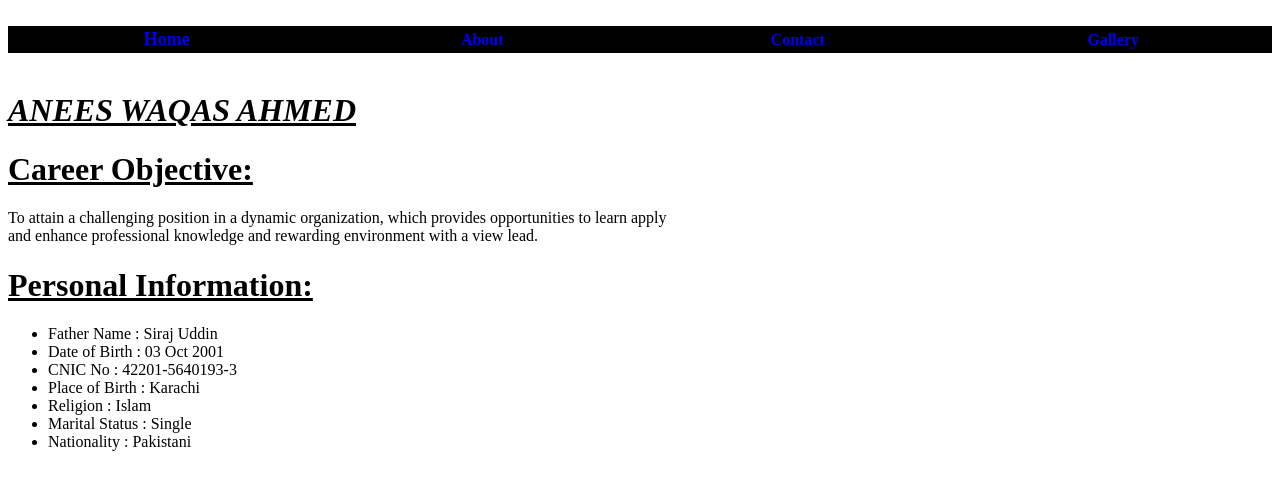
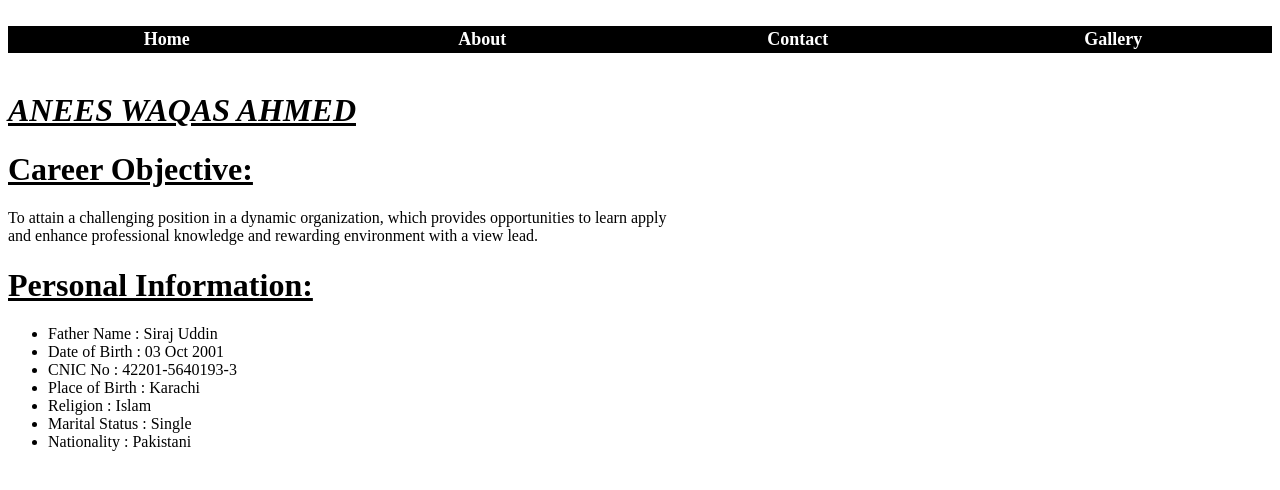
Before and after one commit to Waqas5566/b9-web-development-My-Portfolio, a plain HTML site: page index.html in a window 1280 px wide. Drawn offline with Linux system fonts and the light colour scheme.

Commit message:
just a Portfolio

```diff
--- a/index.html
+++ b/index.html
@@ -6,21 +6,35 @@
     <meta http-equiv="X-UA-Compatible" content="IE=edge">
     <meta name="viewport" content="width=device-width, initial-scale=1.0">
     <title>Home</title>
+    <style>
+        #WaqasKhan
+    {
+        color: white;
+    }
+    </style>
 </head>
 
 <body>
     <nav>
-        <table border="0" width="100%" bgcolor="black" height="8%">
+        <table border="0" width="100%" height="8%" bgcolor="black">
             <tr>
-        <th width="20%"><font color="White" size="4"><a href="index.html" style="text-decoration:none">Home</a></font></th>
-        &nbsp;&nbsp;&nbsp;&nbsp;&nbsp;&nbsp;&nbsp;&nbsp;
-        <th width="20%"><font color="White" size="4"></font><a href="about.html" style="text-decoration:none">About</a></font></th>
-        &nbsp;&nbsp;&nbsp;&nbsp;&nbsp;&nbsp;&nbsp;&nbsp;
-        <th width="20%"><font color="White" size="4"></font><a href="contact.html" style="text-decoration:none">Contact</a></font></th>
-        &nbsp;&nbsp;&nbsp;&nbsp;&nbsp;&nbsp;&nbsp;&nbsp;
-        <th width="20%"><font color="White" size="4"></font><a href="gallery.html" style="text-decoration:none">Gallery</a></font></th>
-    </tr>
-    </table>
+                <th width="20%">
+                    <font color="White" size="4"><a href="index.html" id="WaqasKhan" style="text-decoration:none">Home</a></font>
+                </th>
+                &nbsp;&nbsp;&nbsp;&nbsp;&nbsp;&nbsp;&nbsp;&nbsp;
+                <th width="20%">
+                    <font color="White" size="4"><a href="about.html" id="WaqasKhan" style="text-decoration:none">About</a></font>
+                </th>
+                &nbsp;&nbsp;&nbsp;&nbsp;&nbsp;&nbsp;&nbsp;&nbsp;
+                <th width="20%">
+                    <font color="White" size="4"><a href="contact.html"  id="WaqasKhan" style="text-decoration:none">Contact</a></font>
+                </th>
+                &nbsp;&nbsp;&nbsp;&nbsp;&nbsp;&nbsp;&nbsp;&nbsp;
+                <th width="20%">
+                    <font color="White" size="4"><a href="gallery.html" id="WaqasKhan" style="text-decoration:none">Gallery</a></font>
+                </th>
+            </tr>
+        </table>
     </nav>
 
     <br />
```
Also changed, not shown: about.html (+37 -14 lines), contact.html (+29 -8 lines), gallery.html (+20 -6 lines), image/p1.jpg (renamed from p1.jpg), image/p2.jpg (renamed from p2.jpg).
